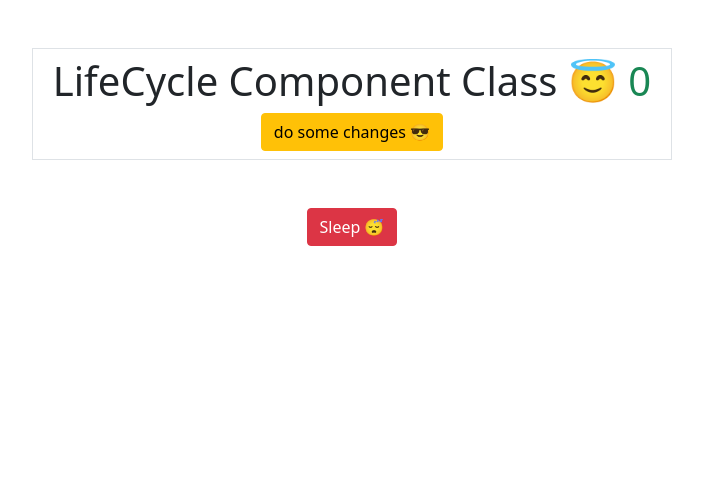
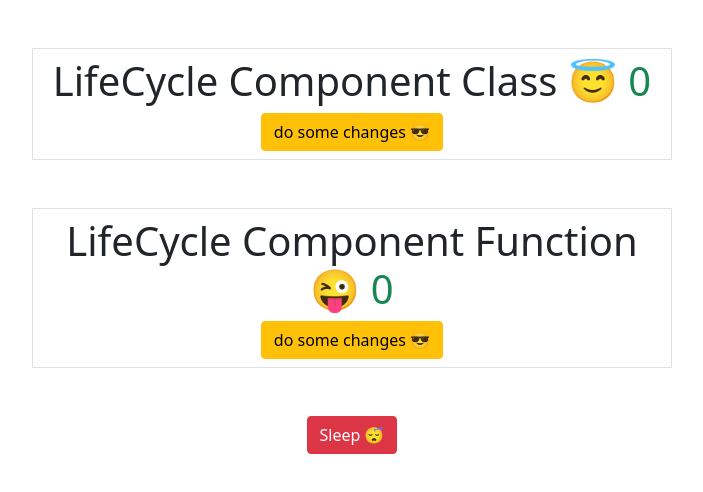
Before and after one commit to yassineDevox/react-course, a React (Create React App) app: page / in a window 1280 px wide. Shown: the top 492 px of the page, without its empty margins (288-991 px from the left). Built offline with nearby package versions, Linux system fonts and the light colour scheme.

Commit message:
life cycle of func component using useEffect

```diff
--- a/src/App.js
+++ b/src/App.js
@@ -1,11 +1,13 @@
 import { useState } from "react";
 import LifeCycle from "./components/LifeCycle";
+import LifeCycleF from "./components/LifeCycleF";
 
 function App() {
   const [shows, setShows] = useState(true)
   return (
     <div className="text-center">
       { shows ? <LifeCycle /> : null }
+      { shows ? <LifeCycleF /> : null }
       <button className={shows? "btn btn-danger":"btn btn-success"}
         onClick={() => setShows(!shows)}>{!shows? "Wake up 🌝":"Sleep 😴" }</button>
     </div>
--- /dev/null
+++ b/src/components/LifeCycleF.js
@@ -0,0 +1,29 @@
+import { useEffect, useState } from "react"
+
+const LifeCycleF = ()=>{
+
+    const [counter, setCounter] = useState(0)
+
+    useEffect(() => {
+        console.log("component Did Mount for function 🥳 ")
+        return ()=>{
+            console.log("component Will Unmount for function 😢 ")
+        }
+    }, [])
+
+    useEffect(() => {
+        if(counter==0) return
+        console.log("component Did Update for function 🙃 ")
+    })
+
+
+    return (
+        <div className="border w-50 p-2 m-5 mx-auto text-center">
+        <h1> LifeCycle Component Function 😜 <span className="text-success">{counter}</span> </h1>
+        <button className="btn btn-warning"
+            onClick={() => setCounter(counter + 1 )} >do some changes 😎</button>
+    </div>
+    )
+}
+
+export default LifeCycleF
```
